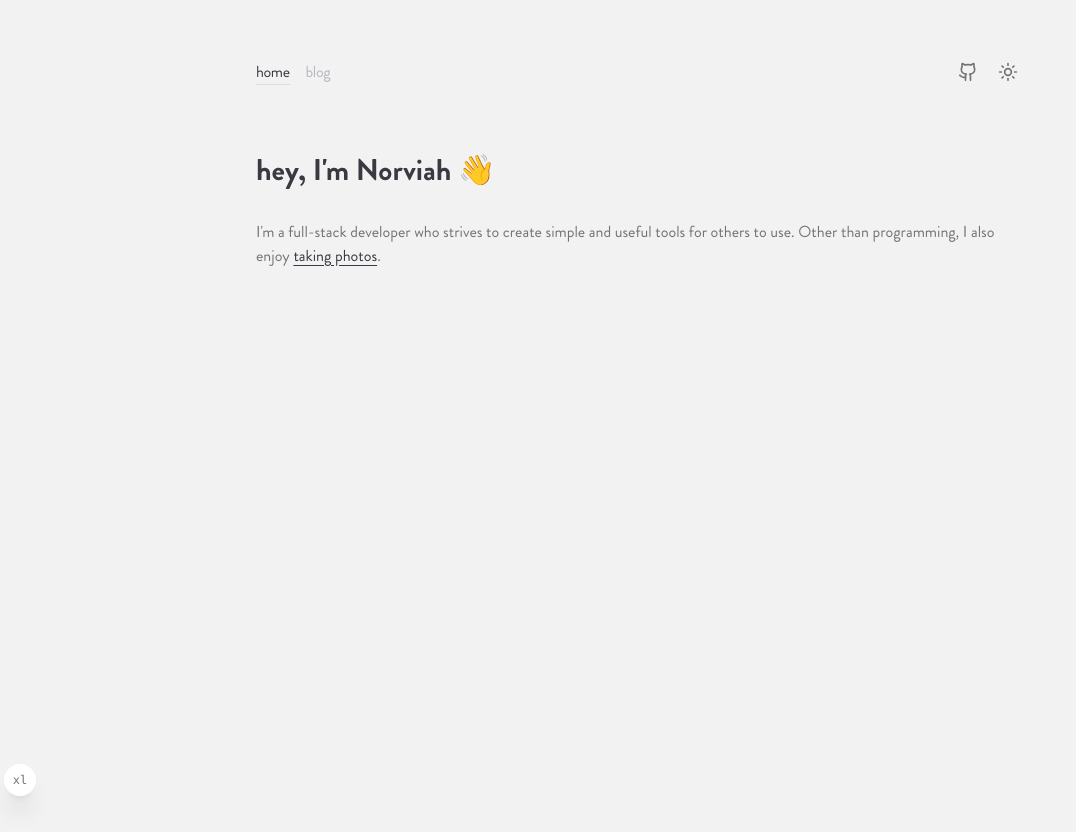
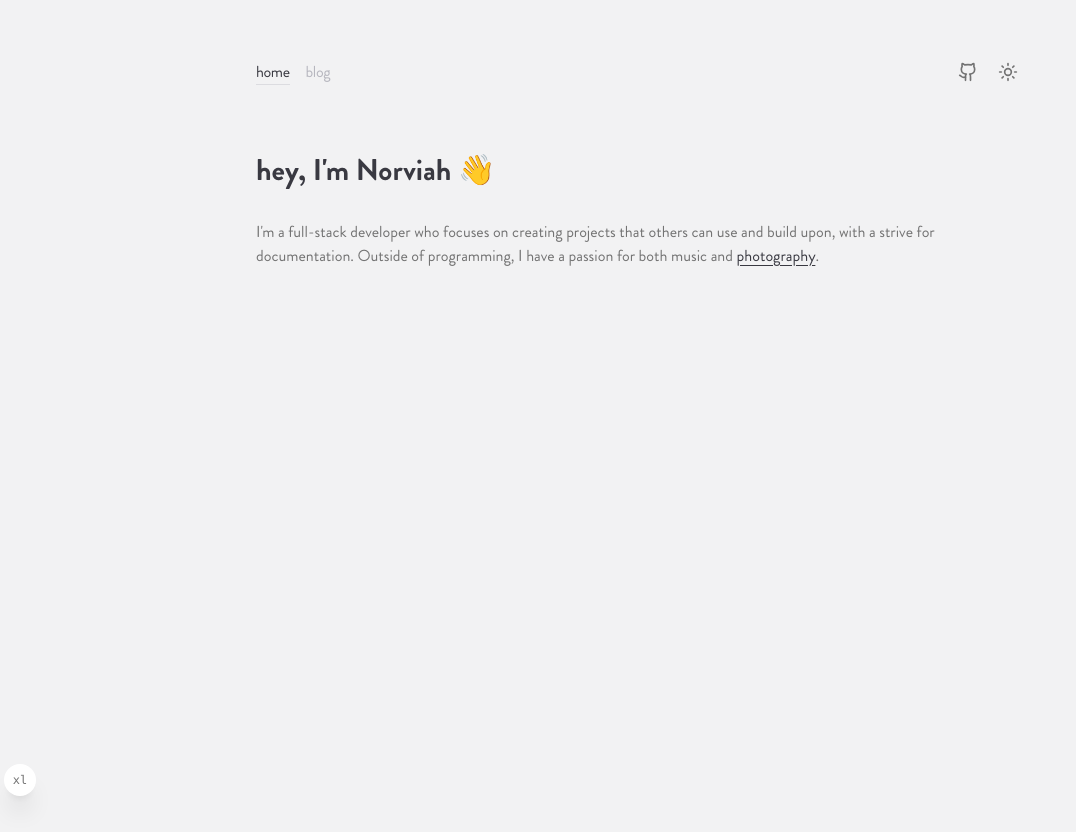
Before and after one commit to Norviah/portfolio, a Next.js app: page / in a window 1280 px wide. Shown: the whole page, without its empty margins (0-1076 px from the left). Built offline with nearby package versions, Linux system fonts and the light colour scheme; no server answers.

Commit message:
chore: update my description

```diff
--- a/src/app/(application)/page.tsx
+++ b/src/app/(application)/page.tsx
@@ -8,8 +8,9 @@ export default function Page(): JSX.Element {
         hey, I&apos;m Norviah 👋
       </Header>
       <p>
-        I&apos;m a full-stack developer who strives to create simple and useful tools for others to use. Other than
-        programming, I also enjoy <DynamicLink href="https://photos.norviah.com">taking photos</DynamicLink>.
+        I&apos;m a full-stack developer who focuses on creating projects that others can use and build upon, with a strive
+        for documentation. Outside of programming, I have a passion for both music and{' '}
+        <DynamicLink href="https://photos.norviah.com">photography</DynamicLink>.
       </p>
     </section>
   );
```
